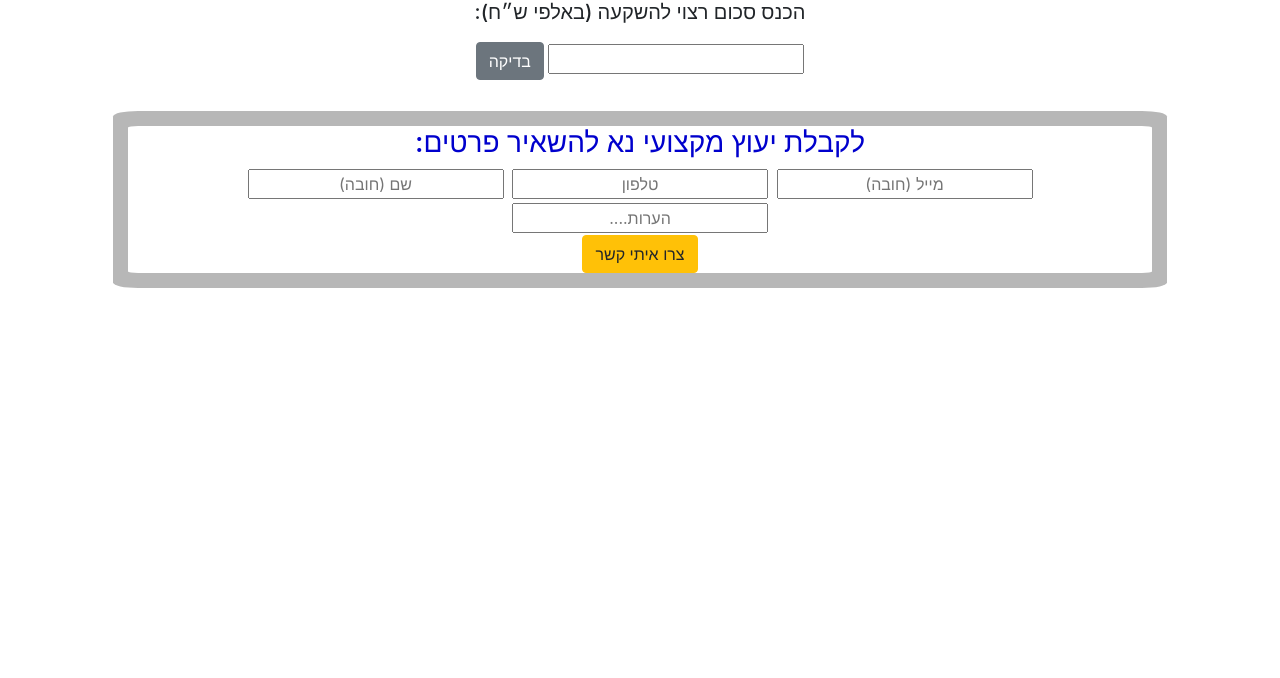
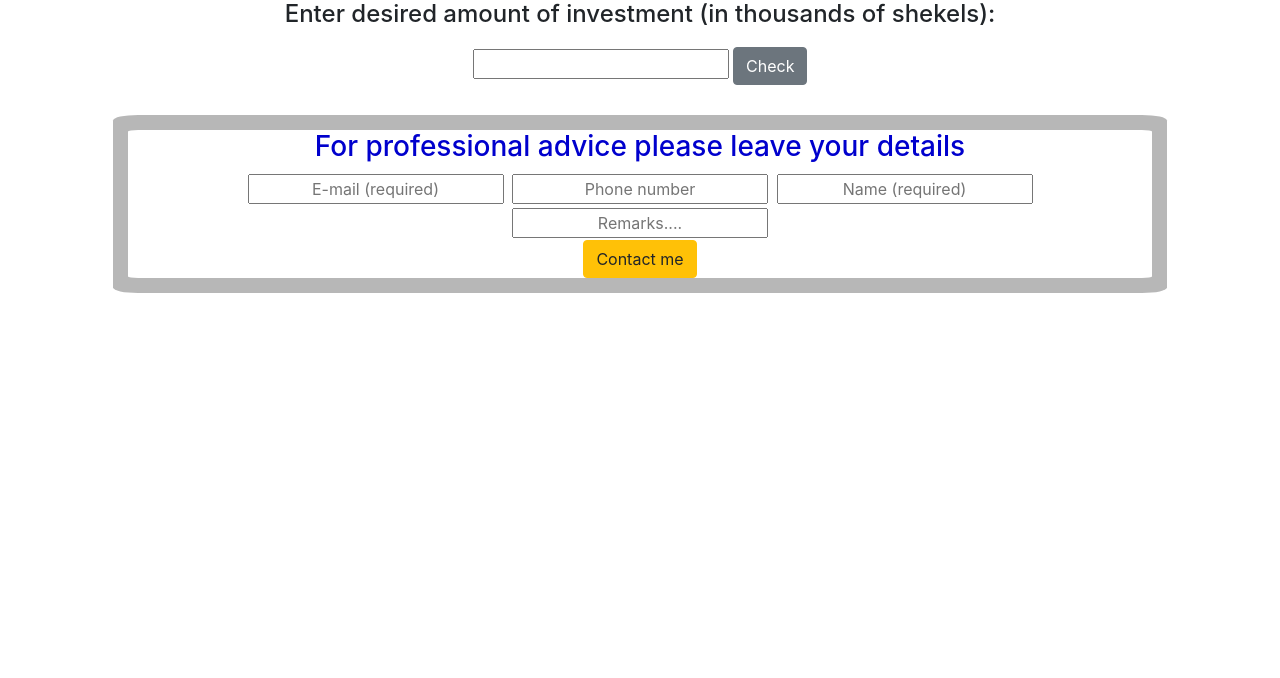
Before and after one commit to MMBass/investmentcontact, a website: page client/index.html in a window 1280 px wide. Shown: the part 122-800 px from the top of the page. Drawn offline with Linux system fonts and the light colour scheme; no server answers.

Commit message:
translated

```diff
--- a/client/index.html
+++ b/client/index.html
@@ -14,16 +14,17 @@
     <div class="container text-center">
         <img src="eva.png" alt="">
         <div class="headermessage">
-            <h3>ברוכים הבאים ליועצת החכמה למשקיעים</h3>
+            <h3>Welcome to the smart advisor</h3>
         </div>
 
 
     </div>
 
     <div id="calculateArea" class="text-center">
-        <h5 dir="rtl" class="text-center">הכנס סכום רצוי להשקעה (באלפי ש״ח):</h5>
-        <button class="btn btn-secondary" id="calcBtn">בדיקה</button>
+        <h4 class="text-center">Enter desired amount of investment (in thousands of shekels):</h4>
         <input type="number" id="amountInput">
+        <button class="btn btn-secondary" id="calcBtn">Check</button>
+
 
 
         <div id="resultsArea">
@@ -40,24 +41,24 @@
                 <br>
             </div>
             <div>
-                <h4 dir="rtl" class="text-center">ניתן לפנות לקבלת יעוץ כדי להרוויח יותר!</h4>
+                <h4 class="text-center">ניתן לפנות לקבלת יעוץ כדי להרוויח יותר!</h4>
             </div>
         </div>
         <form id="contactForm">
-            <h3 dir="rtl" class="text-center">לקבלת יעוץ מקצועי נא להשאיר פרטים:</h3>
-            <div dir="rtl" class="text-center">
-                <input class="text-center" type="email" placeholder="מייל (חובה)" required>
+            <h3 class="text-center">For professional advice please leave your details</h3>
+            <div class="text-center">
+                <input class="text-center" type="email" placeholder="E-mail (required)" required>
 
-                <input class="text-center" type="text" placeholder="טלפון">
+                <input class="text-center" type="text" placeholder="Phone number">
 
-                <input class="text-center" type="text" placeholder="שם (חובה)" required>
-                <input class="text-center" type="text" placeholder="הערות....">
+                <input class="text-center" type="text" placeholder="Name (required)" required>
+                <input class="text-center" type="text" placeholder="Remarks....">
             </div>
 
 
 
 
-            <button class="btn btn-warning" type="submit">צרו איתי קשר</button>
+            <button class="btn btn-warning" type="submit">Contact me</button>
         </form>
 
     </div>
```
